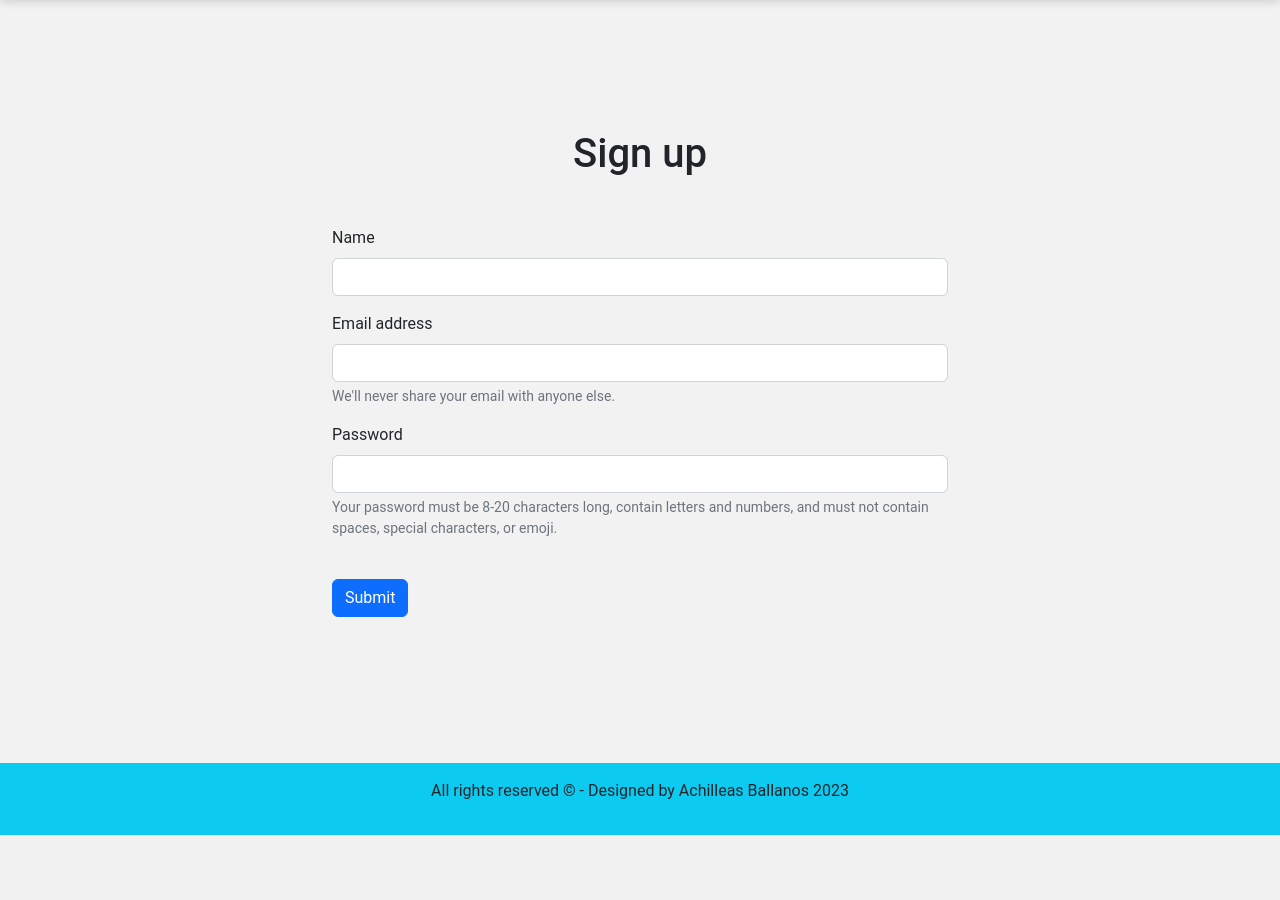
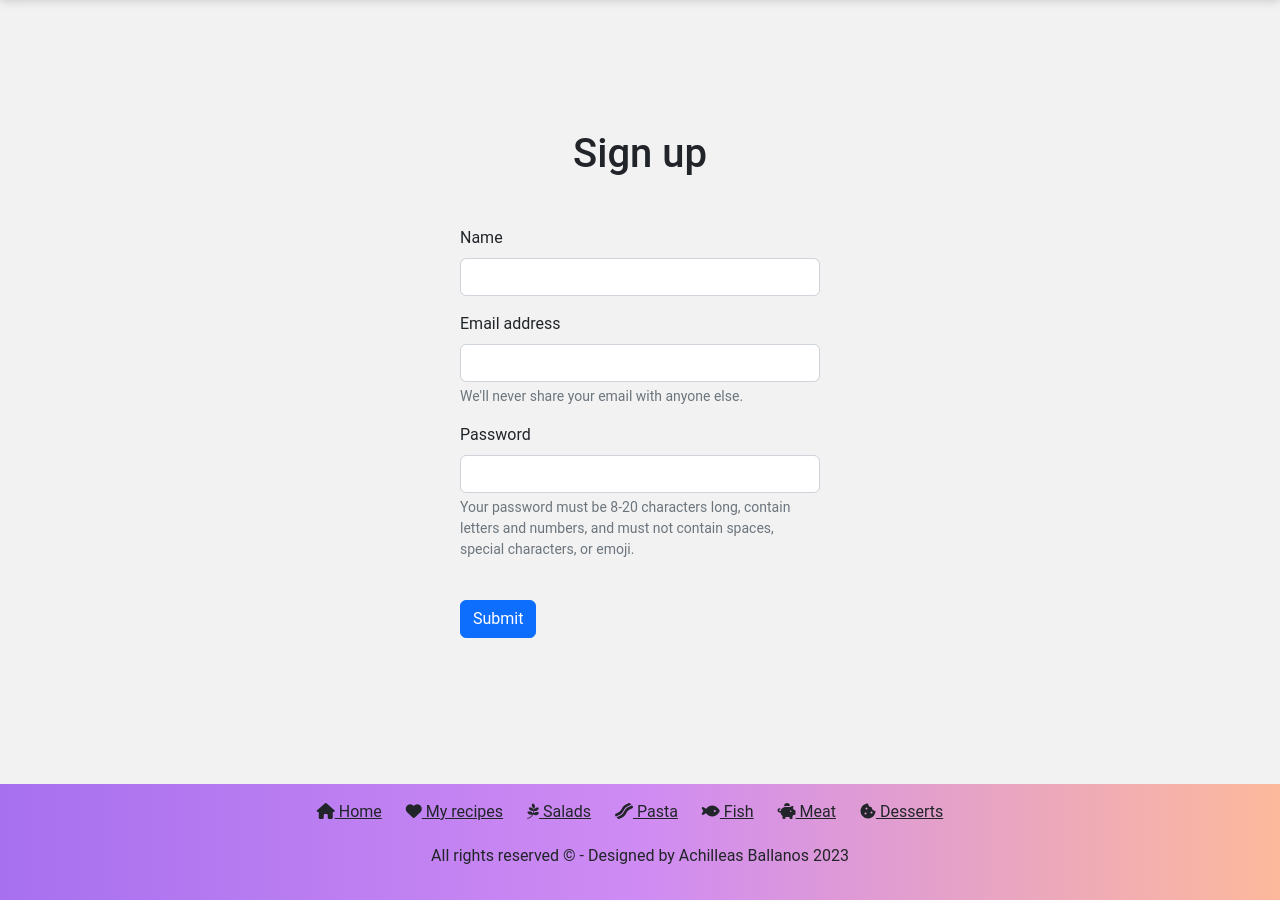
Before and after one commit to AchilleasB/Recipes_Web_App, a PHP site: page /signup in a window 1280 px wide. Shown: the part 80-980 px from the top of the page. Before the commit the page ends 915 px from the top, so only its background shows below. Run offline with PHP 8.4, Linux system fonts and the light colour scheme.

Commit message:
refactored favoriteRecipes controller, fixed footer

```diff
--- a/app/api/controllers/usersController.php
+++ b/app/api/controllers/usersController.php
@@ -21,6 +21,10 @@ class UsersController
 
         }
 
+
+    }
+
+    public function addUser(){
         if ($_SERVER["REQUEST_METHOD"] == "POST") {
 
             // read JSON from the request, convert it to an user object
@@ -78,7 +82,7 @@ class UsersController
                 echo json_encode(['success' => 'User edited']);
             } else {
                 header('Content-Type: application/json');
-                echo json_encode(['error' => 'User NOT edited']);
+                echo json_encode(['error' => 'Failed to edit user']);
             }
         }
     }
--- a/app/public/styles.css
+++ b/app/public/styles.css
@@ -2,7 +2,7 @@
     box-sizing: border-box;
 }
 
-body{
+body {
     margin: 0;
     padding: 0;
     font-family: 'Roboto', sans-serif;
@@ -10,7 +10,7 @@ body{
     position: relative;
 }
 
-nav{
+nav {
     background: linear-gradient(to right, #a770ef, #cf8bf3, #FDB99B);
     background-color: #ffff;
     box-shadow: 0 0 10px 0 rgba(0, 0, 0, 0.2);
@@ -133,12 +133,24 @@ nav{
 footer {
     position: relative;
     bottom: 0;
-    margin-top: 20px;
+    left: 0;
+    width: 100%;
+    margin-top: 100px;
+    background: linear-gradient(to right, #a770ef, #cf8bf3, #FDB99B);
+}
+
+footer .nav-link {
+    display: inline-block;
+    margin-right: 20px;
+    text-decoration: underline;
+}
+
+.foot-nav {
+    margin-bottom: 20px;
 }
 
 body .login-container, .signup-container {
-    width: 50%;
-    height: 70%;
+    width: 30%;
     margin: 130px auto;
 }
 
--- a/app/views/cms/index.php
+++ b/app/views/cms/index.php
@@ -21,6 +21,7 @@ include __DIR__ . '/../header.php';
 
 <div class="container">
         <h1 class="header mb-5">Content Management System</h1>
+        <div id="cmsMessage"></div>
         <div class="btn-group" role="group" aria-label="Basic radio toggle button group">
             <input type="radio" class="btn-check" name="btnradio" id="btnradio1" autocomplete="off" checked>
             <label class="btn btn-outline-primary" for="btnradio1">Recipes</label>
--- a/app/views/footer.php
+++ b/app/views/footer.php
@@ -1,9 +1,18 @@
-    <footer class="footer position-relative bottom-0">
-        <!-- Footer is fixed at the bottom of the page -->
-        <div class="bg-info p-3 text-center">
-            <p>All rights reserved © - Designed by Achilleas Ballanos 2023</p>
+<footer>
+    <div class="p-3 text-center">
+        <div class="foot-nav">
+            <a class="nav-link" href="/"><i class="fa-solid fa-house"></i> Home</a>
+            <a class="nav-link" href="/recipe/favorites"><i class="fa-solid fa-heart"></i> My recipes</a>
+            <a class="nav-link" href="/recipe/Salads"><i class="fa-brands fa-pagelines"></i> Salads</a>
+            <a class="nav-link" href="/recipe/Pasta"><i class="fa-solid fa-bacon"></i> Pasta</a>
+            <a class="nav-link" href="/recipe/Fish"><i class="fa-solid fa-fish"></i> Fish</a>
+            <a class="nav-link" href="/recipe/Meat"><i class="fa-solid fa-piggy-bank"></i> Meat</a>
+            <a class="nav-link" href="/recipe/Desserts"><i class="fa-solid fa-cookie-bite"></i> Desserts</a>
         </div>
-    </footer>
+        <p>All rights reserved © - Designed by Achilleas Ballanos 2023</p>
+    </div>
+</footer>
+
 <!-- JavaScript Bundle with Popper -->
 <script src="https://cdn.jsdelivr.net/npm/bootstrap@5.1.3/dist/js/bootstrap.bundle.min.js"
     integrity="sha384-ka7Sk0Gln4gmtz2MlQnikT1wXgYsOg+OMhuP+IlRH9sENBO0LRn5q+8nbTov4+1p"
--- a/app/views/header.php
+++ b/app/views/header.php
@@ -73,7 +73,7 @@ if (isset($_SESSION['user_id'])) {
             </li>
             <?php if ($_SESSION['user_role'] == 'admin') { ?>
               <li class="nav-item">
-                <a class="nav-link" href="/cms"><i class="fa-solid fa-user-crown"></i> CMS</a>
+                <a class="nav-link" href="/cms"><i class="fa-solid fa-clipboard"></i> CMS</a>
               </li>
             <?php } ?>
             <li class="nav-item">
--- a/app/views/home/index.php
+++ b/app/views/home/index.php
@@ -26,7 +26,7 @@
             <div class="container fluid mt-4">
                 <div class="bg-yellow-light ">
                     <div class="home-title">
-                        <h2 class="text-center">Cool recipes created by famous chefs</h2>
+                        <h2 class="text-center">Amazing recipes created by top chefs</h2>
                         <p class="text-center mt-2 mb-5">Delicious dishes to easily cook at home for family and friends
                         </p>
                     </div>
```
Also changed, not shown: app/api/controllers/favoritesController.php (+32 -41 lines), app/public/js/cms/addUser.js (+10 -1 lines).
